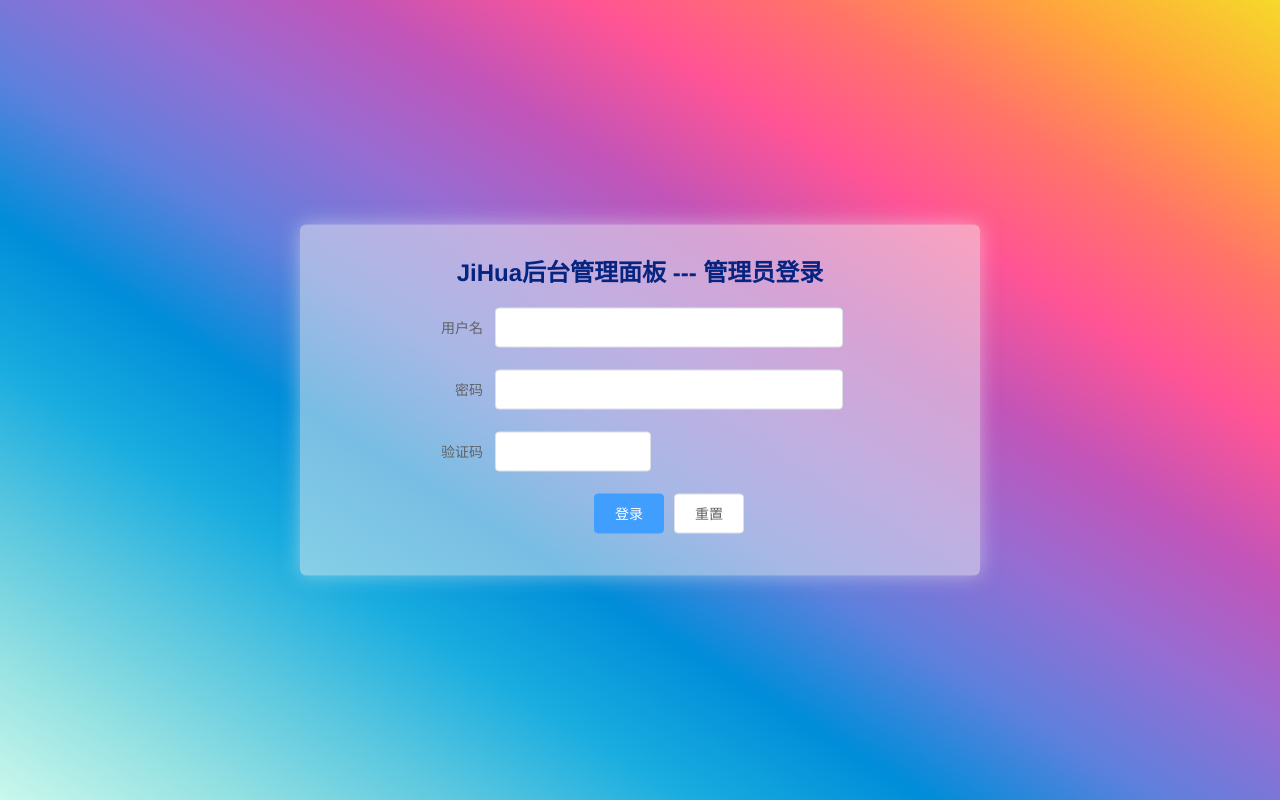
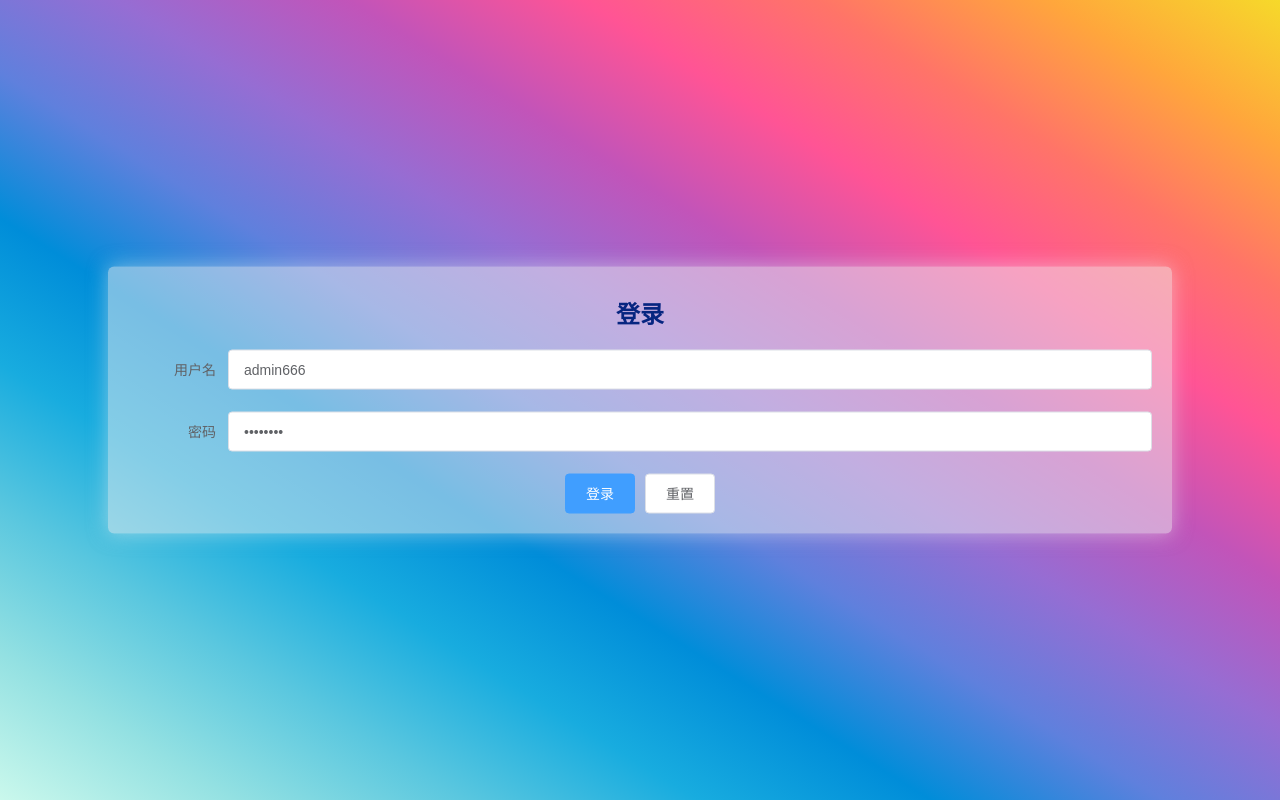
Before and after one commit to bigJiHua/jihau_top_ManagementSystem, a Vue app: page / in a window 1280 px wide. Built offline with nearby package versions, Linux system fonts and the light colour scheme.

Commit message:
9-21 新增

```diff
--- a/public/index.html
+++ b/public/index.html
@@ -4,7 +4,7 @@
     <meta charset="utf-8">
     <meta http-equiv="X-UA-Compatible" content="IE=edge">
     <meta name="viewport" content="width=device-width,initial-scale=1.0">
-    <link rel="icon" href="<%= BASE_URL %>favicon.ico">
+    <link rel="icon" href="https://jihau.top/favicon.ico">
     <title><%= htmlWebpackPlugin.options.title %></title>
   </head>
   <body>
--- a/src/components/Aside/AsideFrame.vue
+++ b/src/components/Aside/AsideFrame.vue
@@ -1,9 +1,6 @@
 <template>
   <div class="tac AsideFrame">
-    <el-menu
-      default-active="2"
-      class="el-menu-vertical-demo"
-    >
+    <el-menu default-active="2" class="el-menu-vertical-demo">
       <el-submenu index="1">
         <template slot="title">
           <i class="el-icon-user"></i>
@@ -11,28 +8,52 @@
         </template>
         <el-menu-item-group>
           <template slot="title">用户数据</template>
-          <router-link to="/Panel/UserData"><el-menu-item index="1-1">用户信息数据</el-menu-item></router-link>
-          <router-link to="/Panel/UserArticle"><el-menu-item index="1-2">用户文章数据</el-menu-item></router-link>
-        </el-menu-item-group>
-        <el-menu-item-group title="分组2">
-          <el-menu-item index="1-3">选项3</el-menu-item>
+          <router-link to="/Panel/UserData"
+            ><el-menu-item index="1-1">用户信息数据</el-menu-item></router-link
+          >
+          <router-link to="/Panel/UserArticle"
+            ><el-menu-item index="1-2">用户文章数据</el-menu-item></router-link
+          >
         </el-menu-item-group>
         <el-submenu index="1-4">
-          <template slot="title">选项4</template>
-          <el-menu-item index="1-4-1">选项1</el-menu-item>
+          <template slot="title">管理用户</template>
+          <el-menu-item index="1-4-1">普通用户</el-menu-item>
+          <el-menu-item index="1-4-2">管理员</el-menu-item>
         </el-submenu>
       </el-submenu>
-      <el-menu-item index="2">
-        <i class="el-icon-menu"></i>
-        <span slot="title">导航二</span>
-      </el-menu-item>
-      <el-menu-item index="3" disabled>
-        <i class="el-icon-document"></i>
-        <span slot="title">导航三</span>
-      </el-menu-item>
+      <el-submenu index="2">
+        <template slot="title">
+          <i class="el-icon-document"></i>
+          <span slot="title">文章管理</span>
+        </template>
+        <el-menu-item-group>
+          <template slot="title">文章数据</template>
+          <router-link to="/Panel/UserData"
+            ><el-menu-item index="1-1">用户文章数据</el-menu-item></router-link
+          >
+          <router-link to="/Panel/UserArticle"
+            ><el-menu-item index="1-2">用户文章数据</el-menu-item></router-link
+          >
+        </el-menu-item-group>
+      </el-submenu>
+      <el-submenu index="3">
+        <template slot="title">
+          <i class="el-icon-menu"></i>
+          <span slot="title">文件管理</span>
+        </template>
+        <el-menu-item-group>
+          <template slot="title">文件</template>
+          <router-link to="/Panel/UserData"
+            ><el-menu-item index="1-1">用户图片</el-menu-item></router-link
+          >
+          <router-link to="/Panel/UserArticle"
+            ><el-menu-item index="1-2">其他文件</el-menu-item></router-link
+          >
+        </el-menu-item-group>
+      </el-submenu>
       <el-menu-item index="4">
         <i class="el-icon-setting"></i>
-        <span slot="title">导航四</span>
+        <span slot="title">站点设置</span>
       </el-menu-item>
     </el-menu>
   </div>
@@ -46,8 +67,7 @@ export default {
   },
   created () {},
   method () {},
-  methods: {
-  },
+  methods: {},
   watch: {},
   computed: {},
   filters: {},
@@ -57,7 +77,13 @@ export default {
 </script>
 
 <style lang="less" scoped>
-.el-menu-item-group a{
+.AsideFrame {
+  overflow: scroll;
+}
+.AsideFrame::-webkit-scrollbar {
+  display: none;
+}
+.el-menu-item-group a {
   text-decoration: none;
   color: black;
 }
--- a/src/components/UserLogin/Login.vue
+++ b/src/components/UserLogin/Login.vue
@@ -1,7 +1,7 @@
 <template>
   <div id="" class="Login">
     <div class="LoginBox">
-      <h2>JiHua后台管理面板 --- 管理员登录</h2>
+      <h2>登录</h2>
       <el-form
         :model="ruleForm"
         status-icon
@@ -24,19 +24,10 @@
             autocomplete="off"
           ></el-input>
         </el-form-item>
-        <el-form-item label="验证码" prop="CheckNum" class="CheckNum">
-          <el-input
-            type="CheckNum"
-            v-model="ruleForm.CheckNum"
-            autocomplete="off"
-          ></el-input>
-        </el-form-item>
-        <el-form-item>
           <el-button type="primary" @click="submitForm('ruleForm')"
             >登录</el-button
           >
           <el-button @click="resetForm('ruleForm')">重置</el-button>
-        </el-form-item>
       </el-form>
     </div>
   </div>
@@ -64,25 +55,14 @@ export default {
         callback()
       }
     }
-    const validatePass3 = (rule, value, callback) => {
-      if (value === '') {
-        callback(new Error('用户名不能为空'))
-      } else if (value.length < 6) {
-        callback(new Error('用户名长度不能短于6位'))
-      } else {
-        callback()
-      }
-    }
     return {
       ruleForm: {
-        pass: '',
-        username: '',
-        CheckNum: ''
+        pass: 'admin666',
+        username: 'admin666'
       },
       rules: {
         pass: [{ validator: validatePass, trigger: 'blur' }],
-        username: [{ validator: validatePass2, trigger: 'blur' }],
-        CheckNum: [{ validator: validatePass3, trigger: 'blur' }]
+        username: [{ validator: validatePass2, trigger: 'blur' }]
       }
     }
   },
@@ -92,7 +72,13 @@ export default {
     submitForm (formName) {
       this.$refs[formName].validate((valid) => {
         if (valid) {
-          console.log(this.ruleForm)
+          if (localStorage.getItem('token')) {
+            alert('已经登录请勿重复登录')
+            this.$router.push('/Panel')
+          } else {
+            localStorage.setItem('token', valid)
+            this.$router.push('/Panel')
+          }
         } else {
           return false
         }
@@ -131,7 +117,7 @@ export default {
   );
 }
 .LoginBox {
-  width: 50vw;
+  width: 80vw;
   max-height: 60vh;
   overflow: overlay;
   background-color: rgba(240, 240, 240, 0.5);
@@ -151,13 +137,7 @@ export default {
 .LoginBox::-webkit-scrollbar {
   display: none;
 }
-.demo-ruleForm {
-  padding: 0 0 0 75px;
-}
-.el-form-item {
-  width: 35vw;
-}
-.CheckNum{
-  width: 20vw;
+.el-form-item__content{
+  margin: 0;
 }
 </style>
--- a/src/components/router/router.js
+++ b/src/components/router/router.js
@@ -25,6 +25,12 @@ router.beforeEach((to, from, next) => {
     } else {
       next('Login')
     }
+  } else if (address.match(/^\/Login\//)) {
+    if (token) {
+      next('Panel')
+    } else {
+      next()
+    }
   } else {
     next()
   }
```
